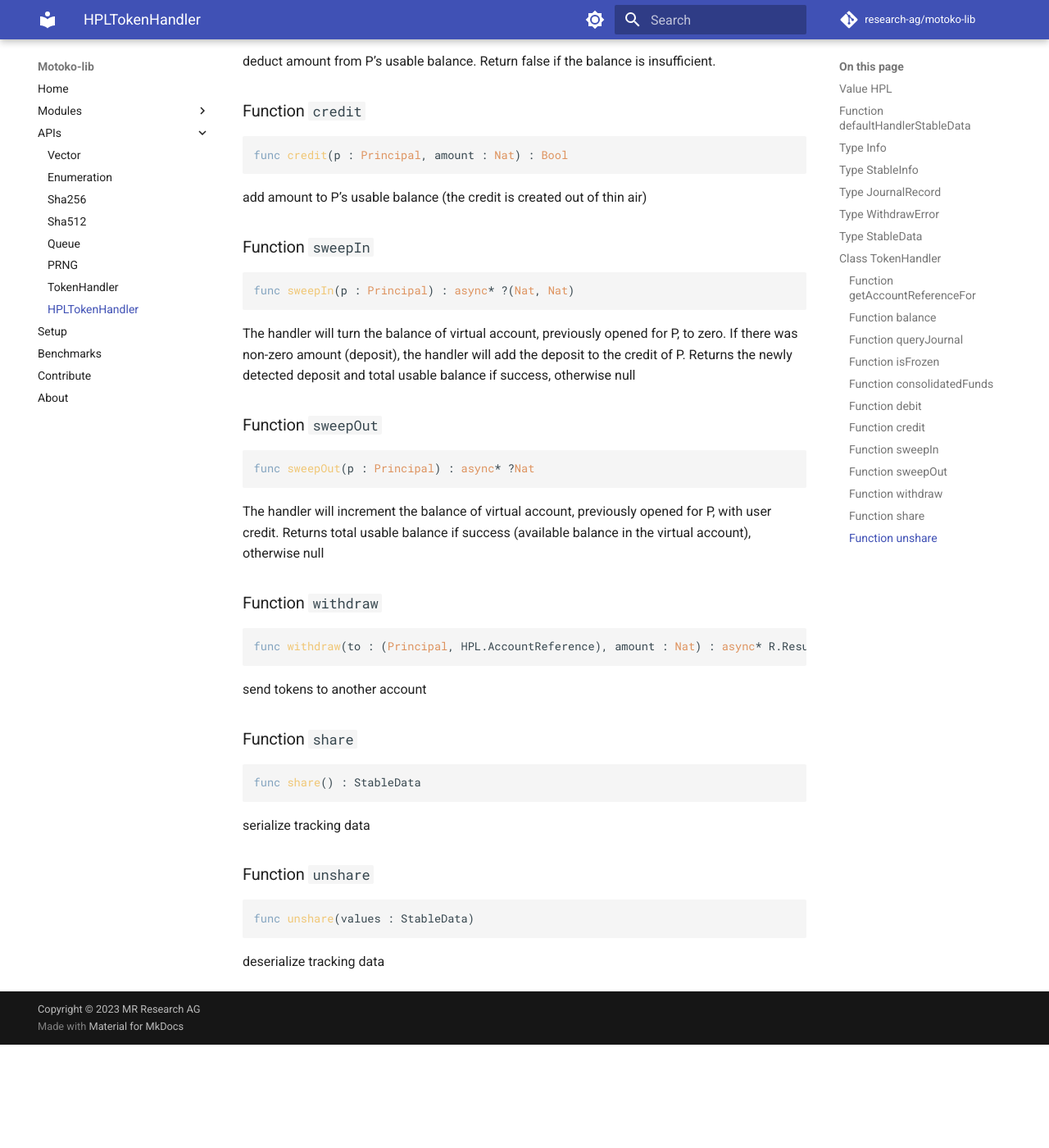
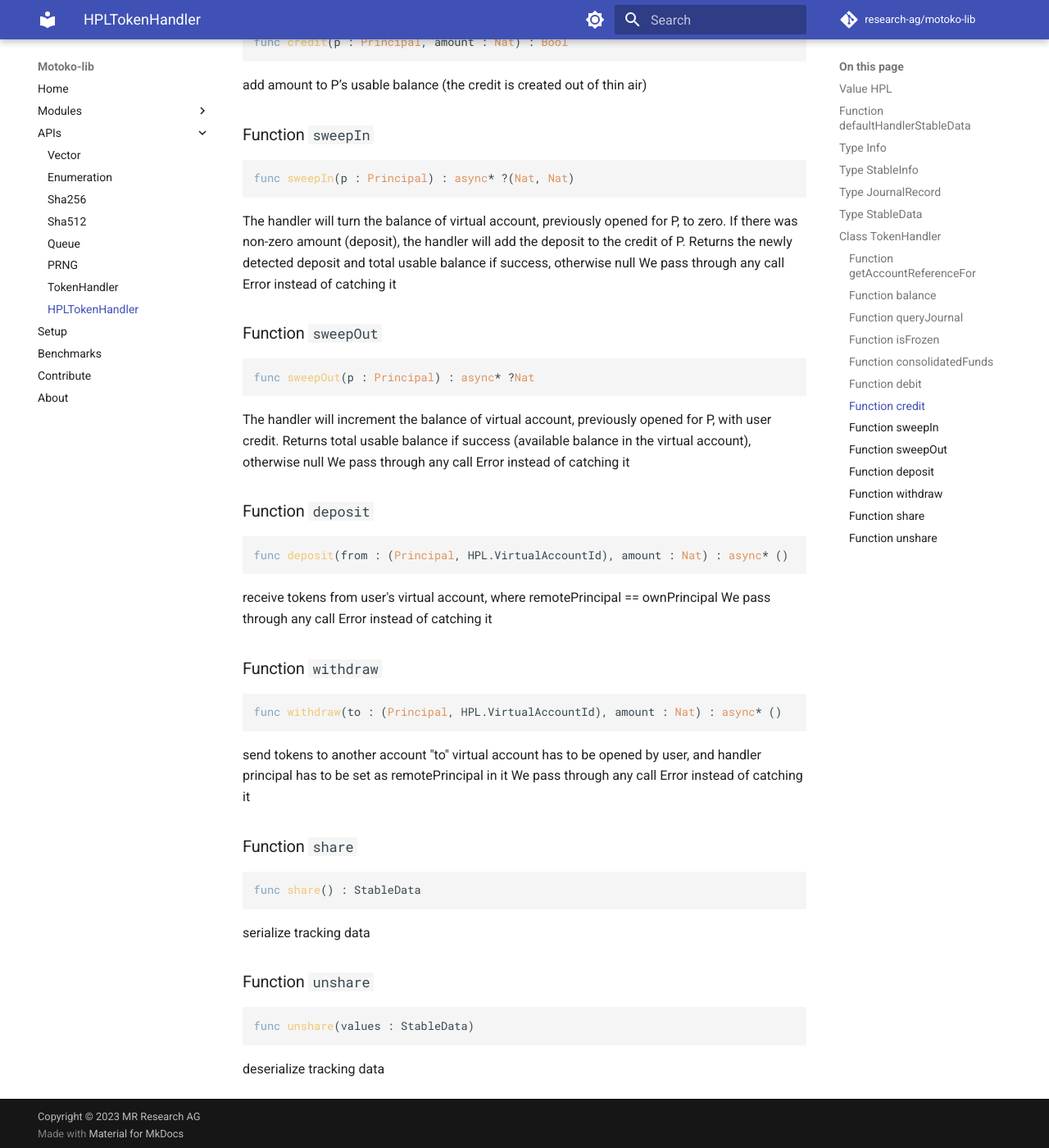
Before and after one commit to research-ag/motoko-lib, an MkDocs documentation site: the page built from docs/modoc/HPLTokenHandler.md, in a window 1280 px wide and 1400 px high, scrolled down 2221 px. Shown: the whole window at 82% size. Built offline with MkDocs 1.6.1 and Material for MkDocs 9.7.7, drawn with Linux system fonts in a browser that asks for light colours; comment, search, counter and statistics services are not loaded; before the commit the page ends 3495 px from its top, so only the background shows below that; some of the changed text lies outside the part shown.

Commit message:
updated documentation

````diff
--- a/docs/modoc/HPLTokenHandler.md
+++ b/docs/modoc/HPLTokenHandler.md
@@ -14,25 +14,19 @@ func defaultHandlerStableData() : StableData
 
 ## Type `Info`
 ``` motoko
-type Info = { var credit : Nat; virtualAccountId : HPL.VirtualAccountId }
+type Info = { var credit : Nat; var virtualAccountId : ?HPL.VirtualAccountId }
 ```
 
 
 ## Type `StableInfo`
 ``` motoko
-type StableInfo = { credit : Nat; virtualAccountId : HPL.VirtualAccountId }
+type StableInfo = { credit : Nat; virtualAccountId : ?HPL.VirtualAccountId }
 ```
 
 
 ## Type `JournalRecord`
 ``` motoko
-type JournalRecord = (Time.Time, Principal, {#credited : Nat; #debited : Nat; #error : Any; #openAccountError : {#UnknownPrincipal; #UnknownSubaccount; #MismatchInAsset; #NoSpaceForAccount}; #sweepIn : Nat; #sweepOut : Nat; #withdraw : { to : (Principal, HPL.AccountReference); amount : Nat }})
-```
-
-
-## Type `WithdrawError`
-``` motoko
-type WithdrawError = {#TooLargeFtQuantity; #TooLargeSubaccountId; #TooLargeVirtualAccountId; #UnknownPrincipal; #UnknownSubaccount; #UnknownVirtualAccount; #DeletedVirtualAccount; #MismatchInAsset; #MismatchInRemotePrincipal; #CallHPLError}
+type JournalRecord = (Time.Time, Principal, {#credited : Nat; #debited : Nat; #error : Any; #openAccountError : {#UnknownPrincipal; #UnknownSubaccount; #MismatchInAsset; #NoSpaceForAccount}; #sweepIn : Nat; #sweepOut : Nat; #withdraw : { to : (Principal, HPL.VirtualAccountId); amount : Nat }; #deposit : { from : (Principal, HPL.VirtualAccountId); amount : Nat }})
 ```
 
 
@@ -56,6 +50,7 @@ func getAccountReferenceFor(p : Principal) : async* (Principal, HPL.VirtualAccou
 
 Returns reference to registered virtual account for P.
 If not registered yet, registers it automatically
+We pass through any call Error instead of catching it
 
 
 ### Function `balance`
@@ -116,6 +111,7 @@ func sweepIn(p : Principal) : async* ?(Nat, Nat)
 The handler will turn the balance of virtual account, previously opened for P, to zero.
 If there was non-zero amount (deposit), the handler will add the deposit to the credit of P.
 Returns the newly detected deposit and total usable balance if success, otherwise null
+We pass through any call Error instead of catching it
 
 
 ### Function `sweepOut`
@@ -125,14 +121,26 @@ func sweepOut(p : Principal) : async* ?Nat
 
 The handler will increment the balance of virtual account, previously opened for P, with user credit.
 Returns total usable balance if success (available balance in the virtual account), otherwise null
+We pass through any call Error instead of catching it
+
+
+### Function `deposit`
+``` motoko
+func deposit(from : (Principal, HPL.VirtualAccountId), amount : Nat) : async* ()
+```
+
+receive tokens from user's virtual account, where remotePrincipal == ownPrincipal
+We pass through any call Error instead of catching it
 
 
 ### Function `withdraw`
 ``` motoko
-func withdraw(to : (Principal, HPL.AccountReference), amount : Nat) : async* R.Result<(), WithdrawError>
+func withdraw(to : (Principal, HPL.VirtualAccountId), amount : Nat) : async* ()
 ```
 
 send tokens to another account
+"to" virtual account has to be opened by user, and handler principal has to be set as remotePrincipal in it
+We pass through any call Error instead of catching it
 
 
 ### Function `share`
````
